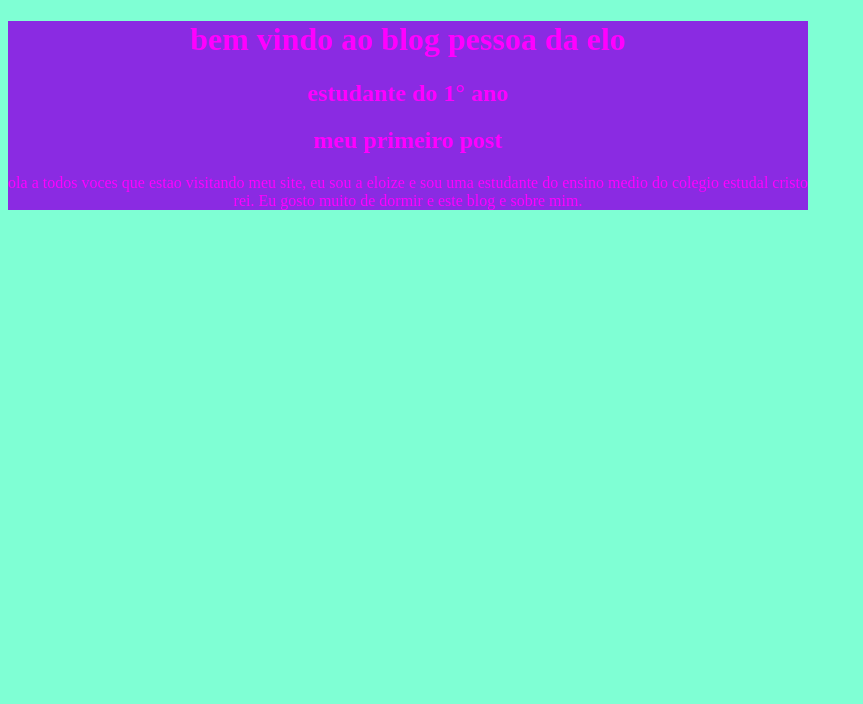
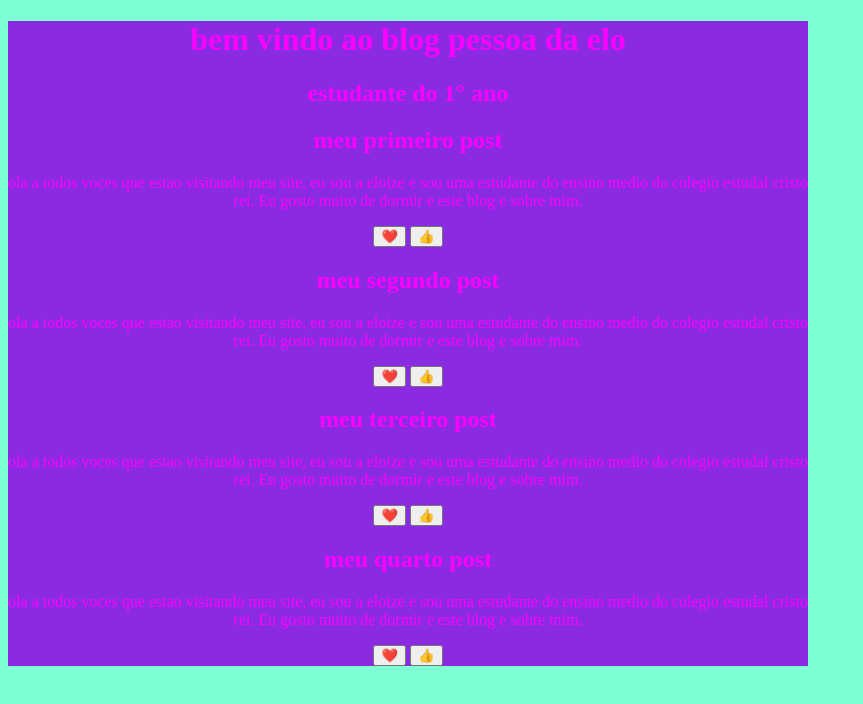
Before and after one commit to alveseloize-ctrl/blog-pessoal---elo, a plain HTML site: page index.html in a window 1280 px wide. Shown: the whole page, without its empty margins (0-863 px from the left). Drawn offline with Linux system fonts and the light colour scheme.

Commit message:
meus posts

```diff
--- a/index.html
+++ b/index.html
@@ -13,13 +13,51 @@
         <header>
 <main>
     <h2> meu primeiro post</h2>
-<article>
-<p>ola a todos voces que estao visitando meu site, eu sou a eloize e sou
+    <article>
+    <p>
+    ola a todos voces que estao visitando meu site, eu sou a eloize e sou
     uma estudante do ensino medio do colegio estudal cristo rei.
     Eu gosto muito de dormir e este blog e sobre mim.
-
-
-
-
+    </p>
+    <button>❤️</button>
+    <button>👍</button>
+    </article>
+</main>
+<main>
+    <h2> meu segundo post</h2>
+    <article>
+    <p>
+    ola a todos voces que estao visitando meu site, eu sou a eloize e sou
+    uma estudante do ensino medio do colegio estudal cristo rei.
+    Eu gosto muito de dormir e este blog e sobre mim.
+    </p>
+    <button>❤️</button>
+    <button>👍</button>
+    </article>
+</main>
+<main>
+    <h2> meu terceiro post</h2>
+    <article>
+    <p>
+    ola a todos voces que estao visitando meu site, eu sou a eloize e sou
+    uma estudante do ensino medio do colegio estudal cristo rei.
+    Eu gosto muito de dormir e este blog e sobre mim.
+    </p>
+    <button>❤️</button>
+    <button>👍</button>
+    </article>
+</main>
+<main>
+    <h2> meu quarto post</h2>
+    <article>
+    <p>
+    ola a todos voces que estao visitando meu site, eu sou a eloize e sou
+    uma estudante do ensino medio do colegio estudal cristo rei.
+    Eu gosto muito de dormir e este blog e sobre mim.
+    </p>
+    <button>❤️</button>
+    <button>👍</button>
+    </article>
+</main>
 </body>
 </html>
```
